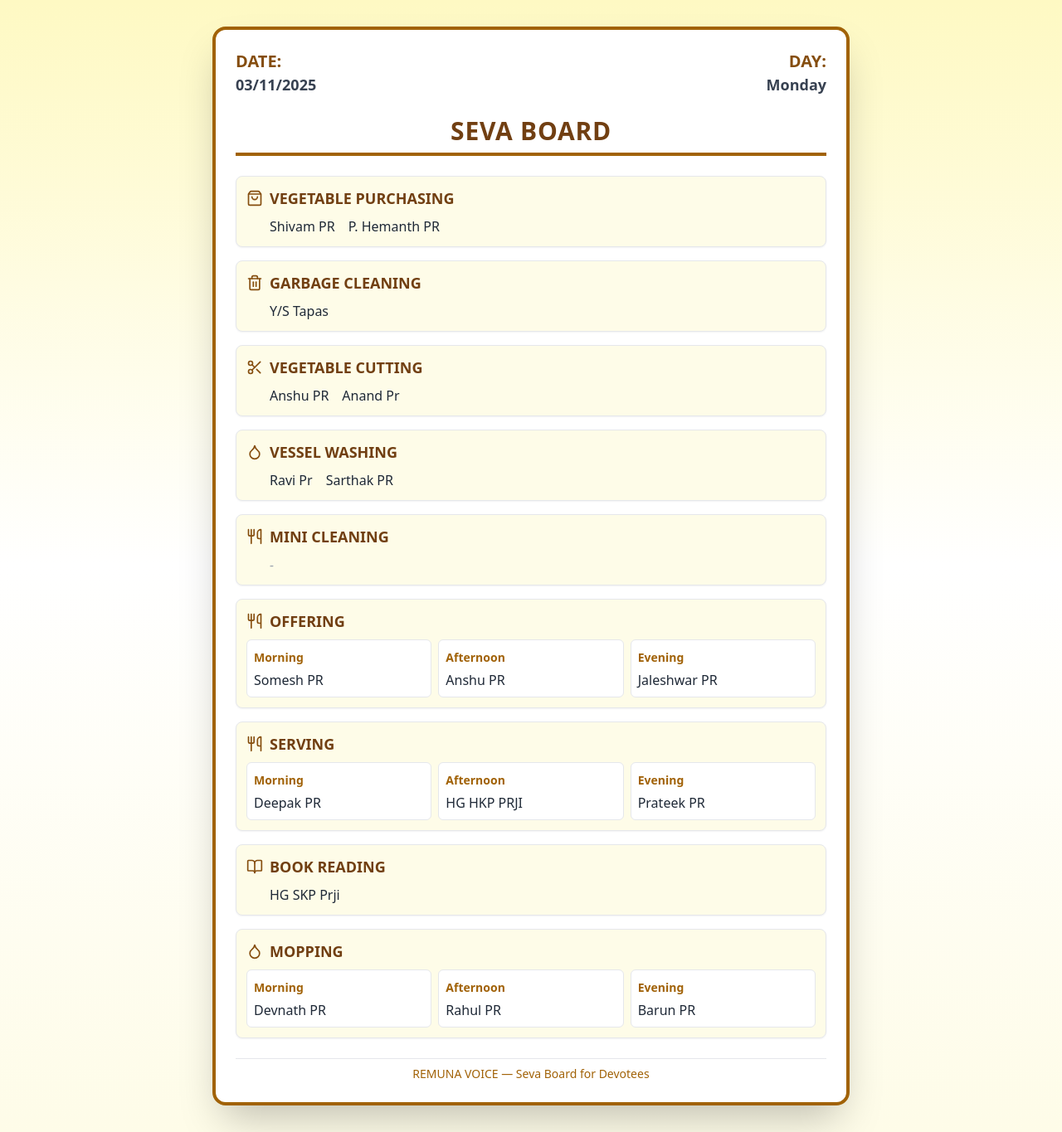
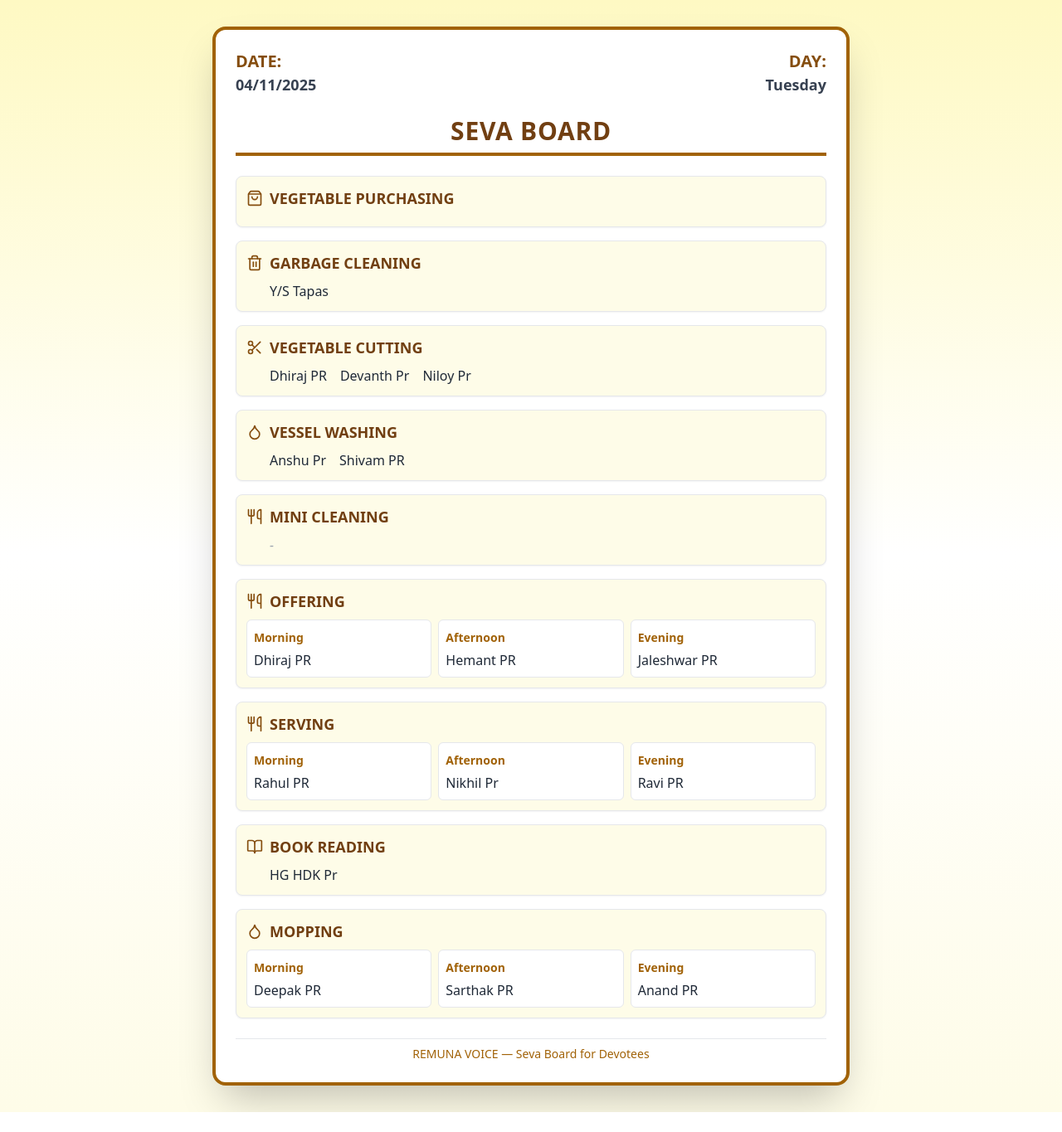
Before and after one commit to krishnastapas/RemunaVOICE, a Next.js app: page / in a window 1280 px wide. Shown: the whole page at 83% size. After the commit the page ends 1341 px from the top, so only its background shows below. Built offline with nearby package versions, Linux system fonts and the light colour scheme.

Commit message:
seva alloted for teusday

```diff
--- a/src/components/SevaBoard.tsx
+++ b/src/components/SevaBoard.tsx
@@ -6,20 +6,20 @@ import { ShoppingBag, Trash2, Scissors, Droplet, BookOpen, Utensils } from "luci
 // Use inside /app/seva-board/page.tsx
 
 const boardData = {
-  date: "03/11/2025",
-  day: "Monday",
+  date: "04/11/2025",
+  day: "Tuesday",
   sections: [
-    { icon: ShoppingBag, title: "Vegetable Purchasing", people: ["Shivam PR", "P. Hemanth PR"] },
+    { icon: ShoppingBag, title: "Vegetable Purchasing", people: ["", ""] },
     { icon: Trash2, title: "Garbage Cleaning", people: ["Y/S Tapas"] },
-    { icon: Scissors, title: "Vegetable Cutting", people: ["Anshu PR", "Anand Pr "] },
-    { icon: Droplet, title: "Vessel Washing", people: ["Ravi Pr", "Sarthak PR"] },
+    { icon: Scissors, title: "Vegetable Cutting", people: ["Dhiraj PR", "Devanth Pr ","Niloy Pr"] },
+    { icon: Droplet, title: "Vessel Washing", people: ["Anshu Pr", "Shivam PR"] },
     { icon: Utensils, title: "Mini Cleaning", people: [] },
     {
       icon: Utensils,
       title: "Offering",
       times: {
-        Morning: ["Somesh PR"],
-        Afternoon: ["Anshu PR"],
+        Morning: ["Dhiraj PR"],
+        Afternoon: ["Hemant PR"],
         Evening: ["Jaleshwar PR"],
       },
     },
@@ -27,19 +27,19 @@ const boardData = {
       icon: Utensils,
       title: "Serving",
       times: {
-        Morning: ["Deepak PR"],
-        Afternoon: ["HG HKP PRJI"],
-        Evening: ["Prateek PR"],
+        Morning: ["Rahul PR"],
+        Afternoon: ["Nikhil Pr"],
+        Evening: ["Ravi PR"],
       },
     },
-    { icon: BookOpen, title: "Book Reading", people: ["HG SKP Prji"] },
+    { icon: BookOpen, title: "Book Reading", people: ["HG HDK Pr"] },
     {
       icon: Droplet,
       title: "Mopping",
       times: {
-        Morning: ["Devnath PR"],
-        Afternoon: ["Rahul PR"],
-        Evening: ["Barun PR"],
+        Morning: ["Deepak  PR"],
+        Afternoon: ["Sarthak PR"],
+        Evening: ["Anand PR"],
       },
     },
   ],
```
